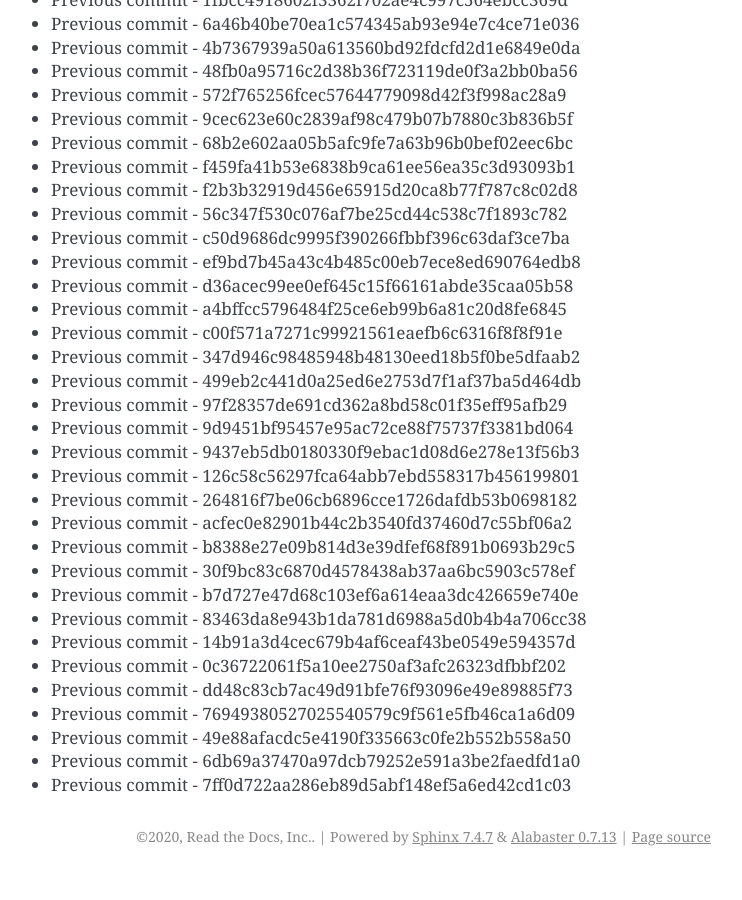
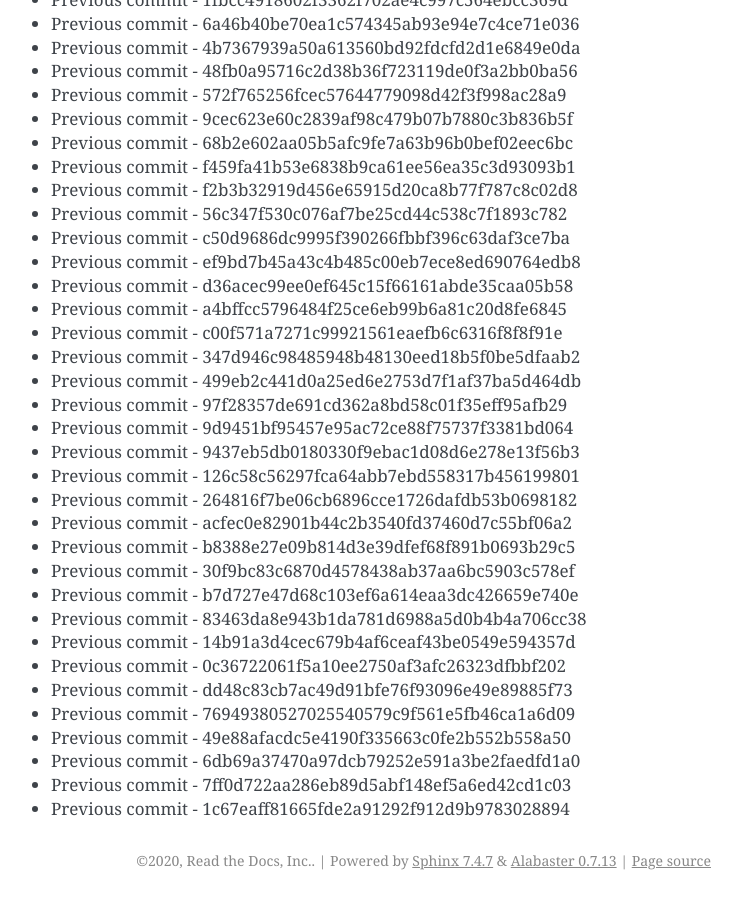
Before and after one commit to readthedocs/rtd-git-stresstest, a Sphinx documentation site: the page built from docs/updates.rst, in a window 1280 px wide and 900 px high, scrolled down 15719 px. Shown: the whole window, without its empty margins (399-1141 px from the left). Built offline with Sphinx 7.4.7, drawn with Linux system fonts in a browser that asks for light colours; before the commit the page ends 16595 px from its top, so only the background shows below that.

Commit message:
Generating commit from previous: 1c67eaff81665fde2a91292f912d9b9783028894

```diff
--- a/docs/updates.rst
+++ b/docs/updates.rst
@@ -692,3 +692,4 @@ It can be tested for any performance characteristics.
 * Previous commit - 49e88afacdc5e4190f335663c0fe2b552b558a50
 * Previous commit - 6db69a37470a97dcb79252e591a3be2faedfd1a0
 * Previous commit - 7ff0d722aa286eb89d5abf148ef5a6ed42cd1c03
+* Previous commit - 1c67eaff81665fde2a91292f912d9b9783028894
```
